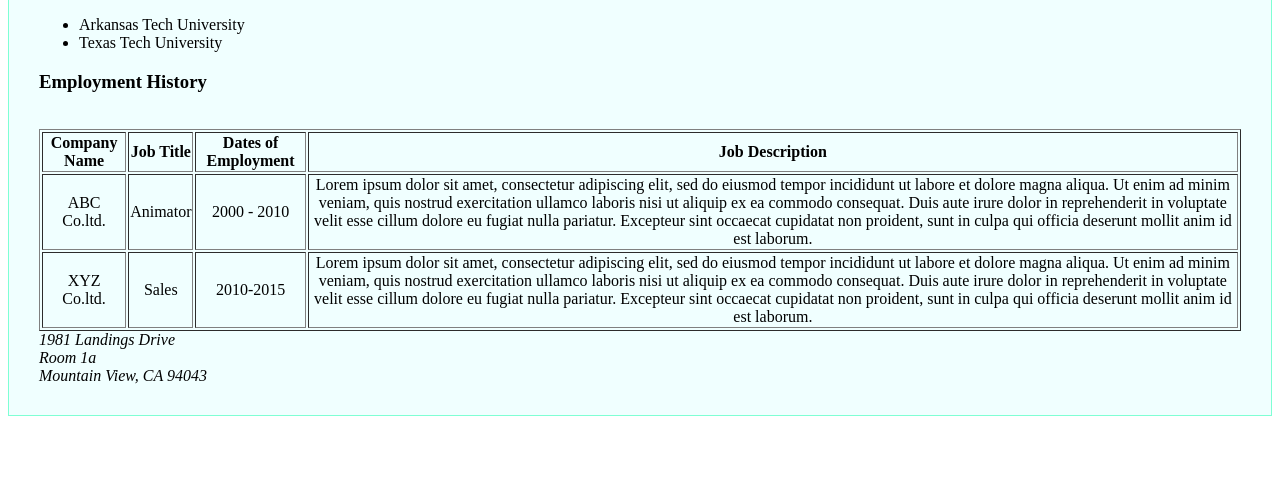
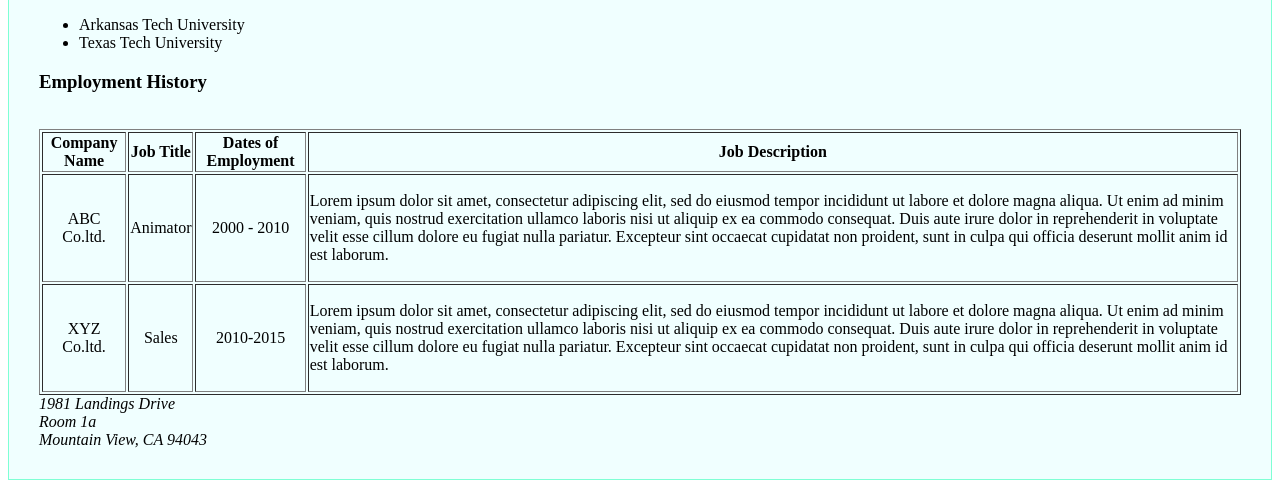
Before and after one commit to paschwyn/1_2_4-SallyStudent, a plain HTML site: page index.html in a window 1280 px wide. Shown: the part 566-1054 px from the top of the page. Before the commit the page ends 990 px from the top, so only its background shows below. Drawn offline with Linux system fonts and the light colour scheme.

Commit message:
Update index.html
changed td alignment of "job description" to "left"..

```diff
--- a/index.html
+++ b/index.html
@@ -31,13 +31,13 @@
     <td>ABC Co.ltd.</td>
     <td>Animator</td>
     <td>2000 - 2010</td>
-    <td>Lorem ipsum dolor sit amet, consectetur adipiscing elit, sed do eiusmod tempor incididunt ut labore et dolore magna aliqua. Ut enim ad minim veniam, quis nostrud exercitation ullamco laboris nisi ut aliquip ex ea commodo consequat. Duis aute irure dolor in reprehenderit in voluptate velit esse cillum dolore eu fugiat nulla pariatur. Excepteur sint occaecat cupidatat non proident, sunt in culpa qui officia deserunt mollit anim id est laborum.</td>
+    <td><p align="left">Lorem ipsum dolor sit amet, consectetur adipiscing elit, sed do eiusmod tempor incididunt ut labore et dolore magna aliqua. Ut enim ad minim veniam, quis nostrud exercitation ullamco laboris nisi ut aliquip ex ea commodo consequat. Duis aute irure dolor in reprehenderit in voluptate velit esse cillum dolore eu fugiat nulla pariatur. Excepteur sint occaecat cupidatat non proident, sunt in culpa qui officia deserunt mollit anim id est laborum.</p></td>
   </tr>
   <tr><br>
     <td>XYZ Co.ltd.</td>
     <td>Sales</td>
     <td>2010-2015</td>
-    <td>Lorem ipsum dolor sit amet, consectetur adipiscing elit, sed do eiusmod tempor incididunt ut labore et dolore magna aliqua. Ut enim ad minim veniam, quis nostrud exercitation ullamco laboris nisi ut aliquip ex ea commodo consequat. Duis aute irure dolor in reprehenderit in voluptate velit esse cillum dolore eu fugiat nulla pariatur. Excepteur sint occaecat cupidatat non proident, sunt in culpa qui officia deserunt mollit anim id est laborum.</td>
+    <td><p align="left">Lorem ipsum dolor sit amet, consectetur adipiscing elit, sed do eiusmod tempor incididunt ut labore et dolore magna aliqua. Ut enim ad minim veniam, quis nostrud exercitation ullamco laboris nisi ut aliquip ex ea commodo consequat. Duis aute irure dolor in reprehenderit in voluptate velit esse cillum dolore eu fugiat nulla pariatur. Excepteur sint occaecat cupidatat non proident, sunt in culpa qui officia deserunt mollit anim id est laborum.</p></td>
   </tr>
 </table>
 </section>
```
